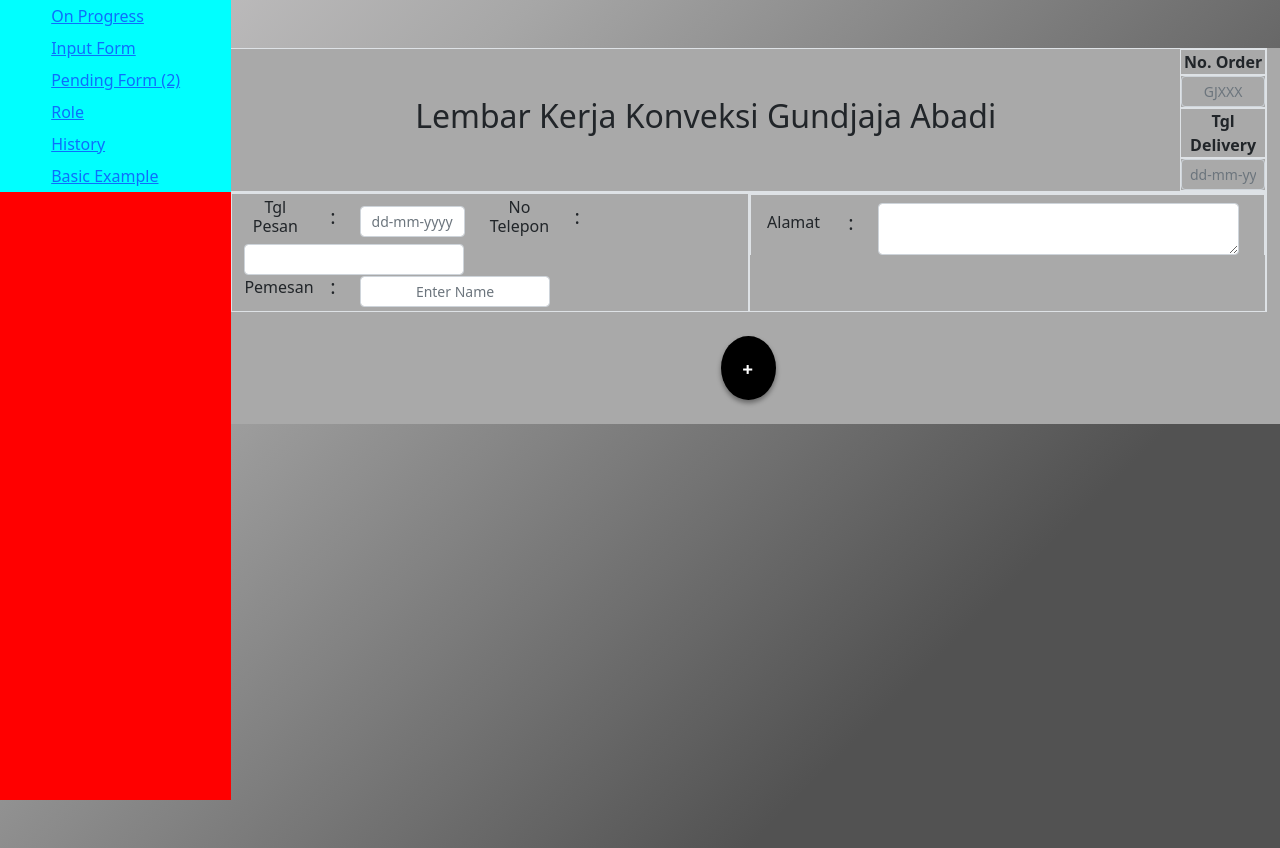
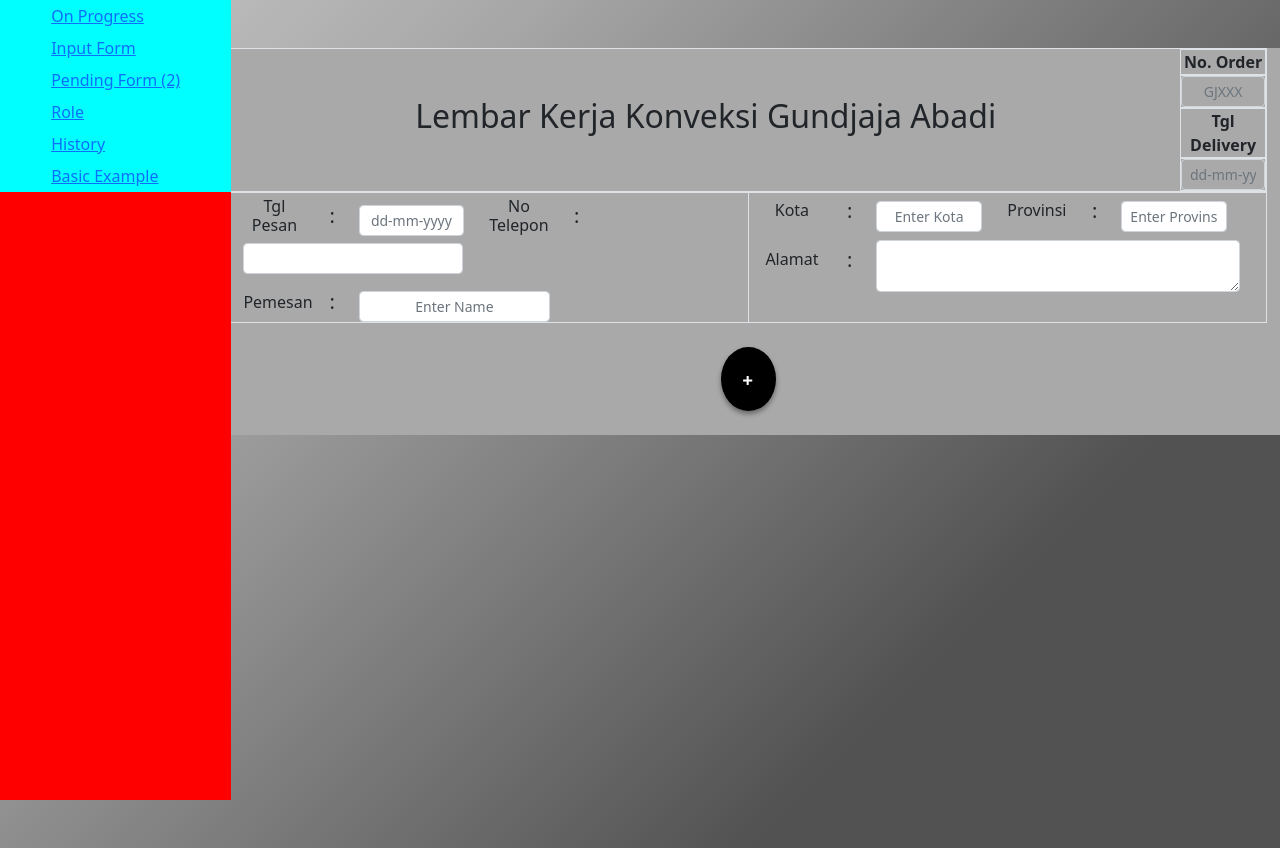
Before and after one commit to jessmorph/Form-Pemesanan, a React (Create React App) app in the folder form-pemesanan/: page /inputForm in a window 1280 px wide. Built offline with nearby package versions, Linux system fonts and the light colour scheme.

Commit message:
tambah kota dan provinsi

```diff
--- a/form-pemesanan/src/pages/InputForm.jsx
+++ b/form-pemesanan/src/pages/InputForm.jsx
@@ -25,11 +25,11 @@ function InputForm(){
                             </div>
                         </div>
                 </div>
-                <div class="row rowMain border border-bottom-0 ">
+                <div class="row rowMain border  ">
                     {/* row awal */}
-                    <div class="col-6 ">
+                    <div class="col-6 border-end ">
                         {/* col awal */}
-                        <div class="row border border-bottom-0 border-left-0 pt-1">
+                        <div class="row pt-1">
                             <div class="col-2 text-center my-auto"><h6>Tgl Pesan</h6></div>
                             <div class="col-auto my-auto "><h5>:</h5></div>
                             <div class="col-3 my-auto ">
@@ -43,20 +43,31 @@ function InputForm(){
                             </div>
                         </div>
 
-                        <div className="row border border-top-0 pb-1">
+                        <div className="row mt-3">
                             <div class="col-2 text-center my-auto"><h6>Pemesan</h6></div>
                             <div class="col-auto my-auto "><h5>:</h5></div>
                             <div class="col-5 my-auto ">
                                 <input class="form-control form-control-sm text-center border-none" type="text" placeholder="Enter Name"/>
                             </div>
                         </div>
-
-
                     </div>
 
-                    <div class="col-6 border">
+                    <div class="col-6 border-start-0">
                         {/* col ke-2 */}
-                        <div class="row border border-bottom-0 border-left-0 pt-1">
+                        <div class="row pt-1">
+                            <div class="col-2 text-center my-auto"><h6>Kota</h6></div>
+                            <div class="col-auto my-auto "><h5>:</h5></div>
+                            <div class="col-3 my-auto mt-1">
+                                <input class="form-control form-control-sm text-center border-none" type="text" placeholder="Enter Kota"/>
+                            </div>
+
+                            <div class="col-2 text-center my-auto"><h6>Provinsi</h6></div>
+                            <div class="col-auto my-auto "><h5>:</h5></div>
+                            <div class="col-3 my-auto mt-1">
+                                <input class="form-control form-control-sm text-center border-none" type="text" placeholder="Enter Provinsi"/>
+                            </div>
+                        </div>
+                        <div class="row pt-1 mb-2">
                             <div class="col-2 text-center my-auto"><h6>Alamat</h6></div>
                             <div class="col-auto my-auto "><h5>:</h5></div>
                             <div class="col-9 my-auto mt-1">
```
